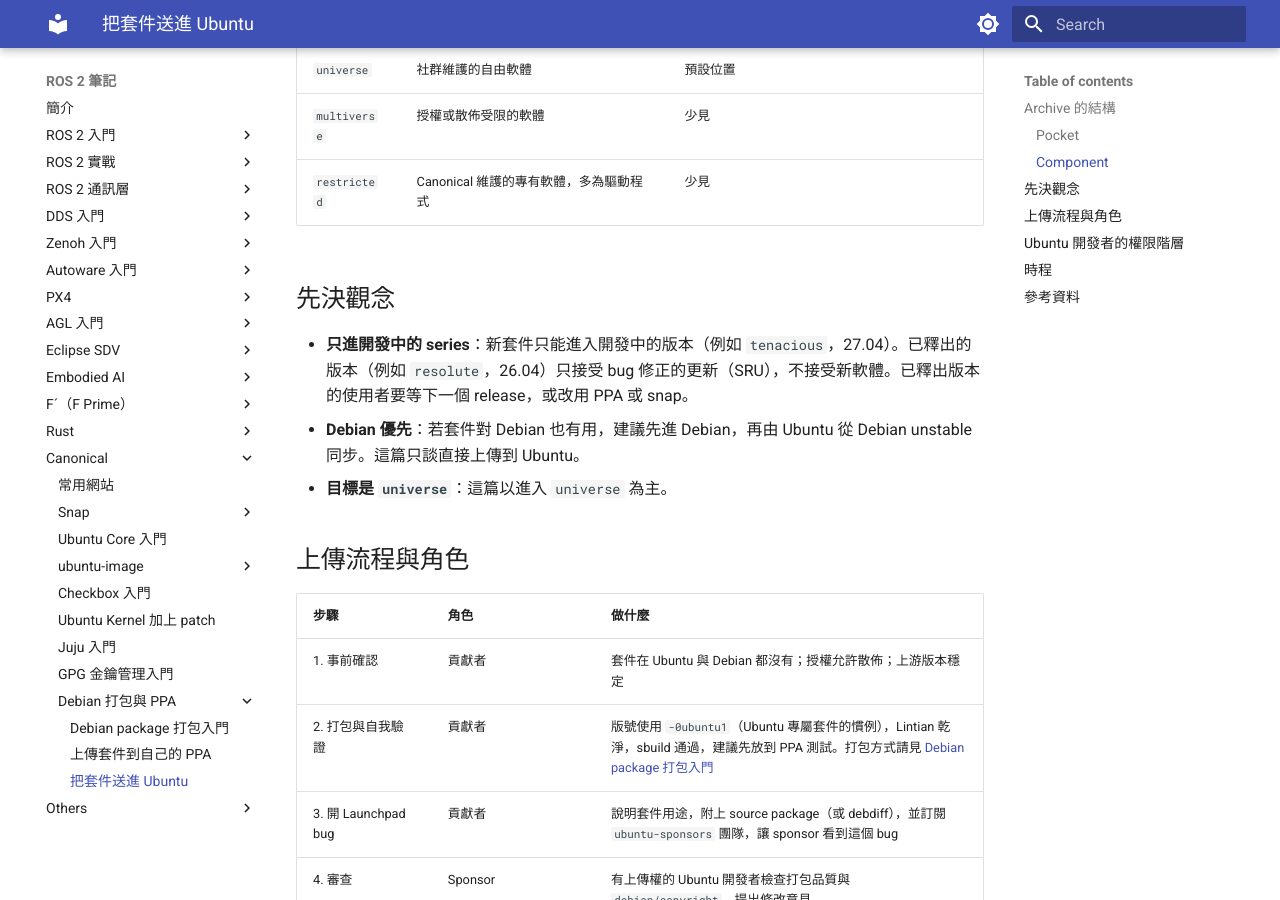
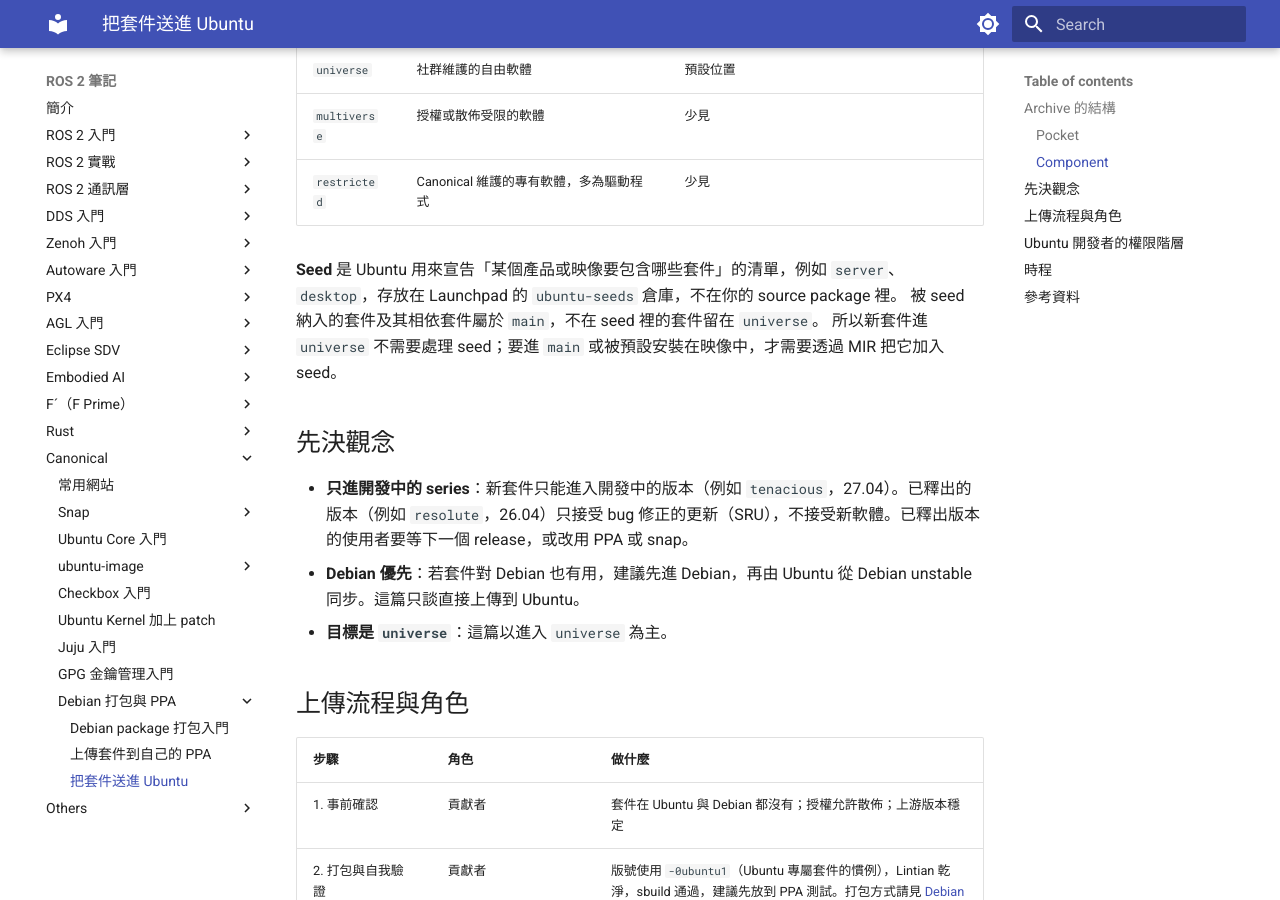
Before and after one commit to evshary/ros2-learning, an MkDocs documentation site: the page built from docs/canonical/deb-packaging/ubuntu-upload.md, in a window 1280 px wide and 900 px high, scrolled down 2041 px. Built offline with MkDocs 1.6.1 and Material for MkDocs 9.7.7, drawn with Linux system fonts in a browser that asks for light colours.

Commit message:
docs(canonical): explain Ubuntu seeds in upload page

```diff
--- a/docs/canonical/deb-packaging/ubuntu-upload.md
+++ b/docs/canonical/deb-packaging/ubuntu-upload.md
@@ -58,6 +58,10 @@ flowchart TD
 | `multiverse` | 授權或散佈受限的軟體 | 少見 |
 | `restricted` | Canonical 維護的專有軟體，多為驅動程式 | 少見 |
 
+**Seed** 是 Ubuntu 用來宣告「某個產品或映像要包含哪些套件」的清單，例如 `server`、`desktop`，存放在 Launchpad 的 `ubuntu-seeds` 倉庫，不在你的 source package 裡。
+被 seed 納入的套件及其相依套件屬於 `main`，不在 seed 裡的套件留在 `universe`。
+所以新套件進 `universe` 不需要處理 seed；要進 `main` 或被預設安裝在映像中，才需要透過 MIR 把它加入 seed。
+
 ## 先決觀念
 
 - **只進開發中的 series**：新套件只能進入開發中的版本（例如 `tenacious`，27.04）。已釋出的版本（例如 `resolute`，26.04）只接受 bug 修正的更新（SRU），不接受新軟體。已釋出版本的使用者要等下一個 release，或改用 PPA 或 snap。
```
